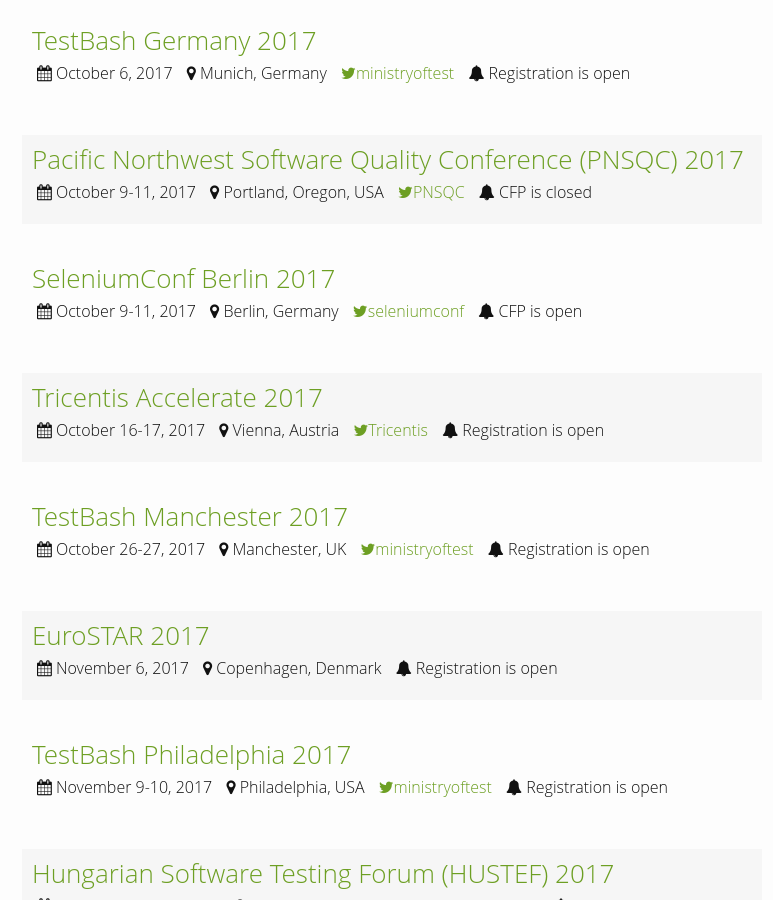
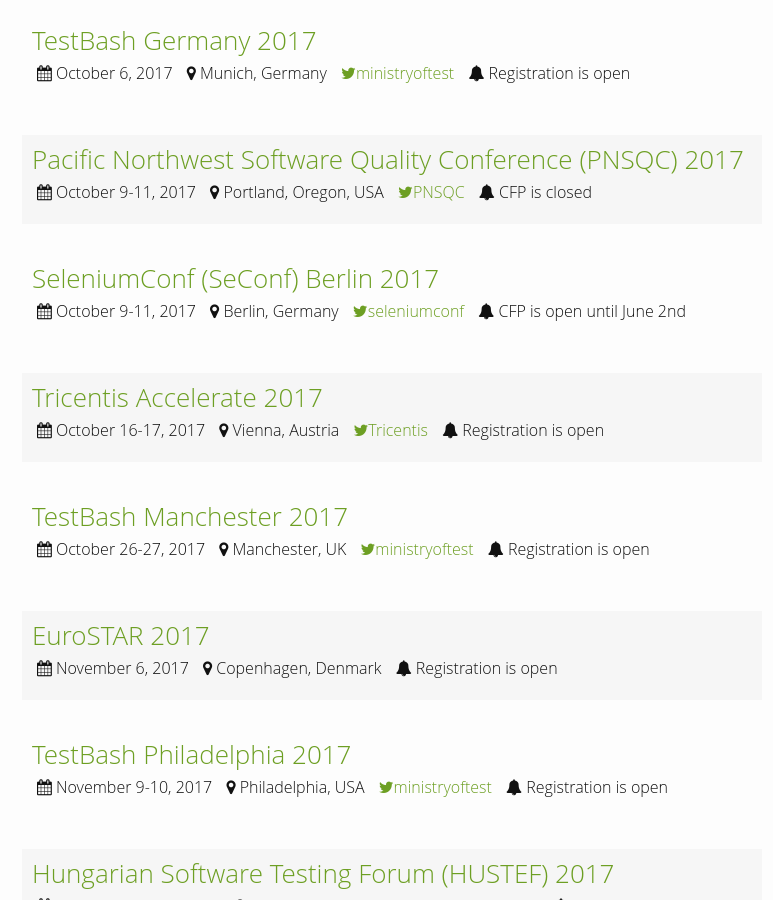
Before and after one commit to TestingConferences/testingconferences.github.io, a Jekyll site: the page built from index.html, in a window 1280 px wide and 900 px high, scrolled down 3121 px. Shown: the whole window, without its empty margins (248-1021 px from the left). Built offline with Jekyll 4.4.1, drawn with Linux system fonts in a browser that asks for light colours.

Commit message:
Updated current

```diff
--- a/_data/current.yml
+++ b/_data/current.yml
@@ -170,12 +170,12 @@
   twitter: PNSQC
   status: CFP is closed
 
-- name: SeleniumConf Berlin 2017
+- name: SeleniumConf (SeConf) Berlin 2017
   location: Berlin, Germany
   dates: "October 9-11, 2017"
   url: http://seleniumconf.de/
   twitter: seleniumconf
-  status: CFP is open
+  status: CFP is open until June 2nd
 
 - name: Tricentis Accelerate 2017
   location: Vienna, Austria
```
